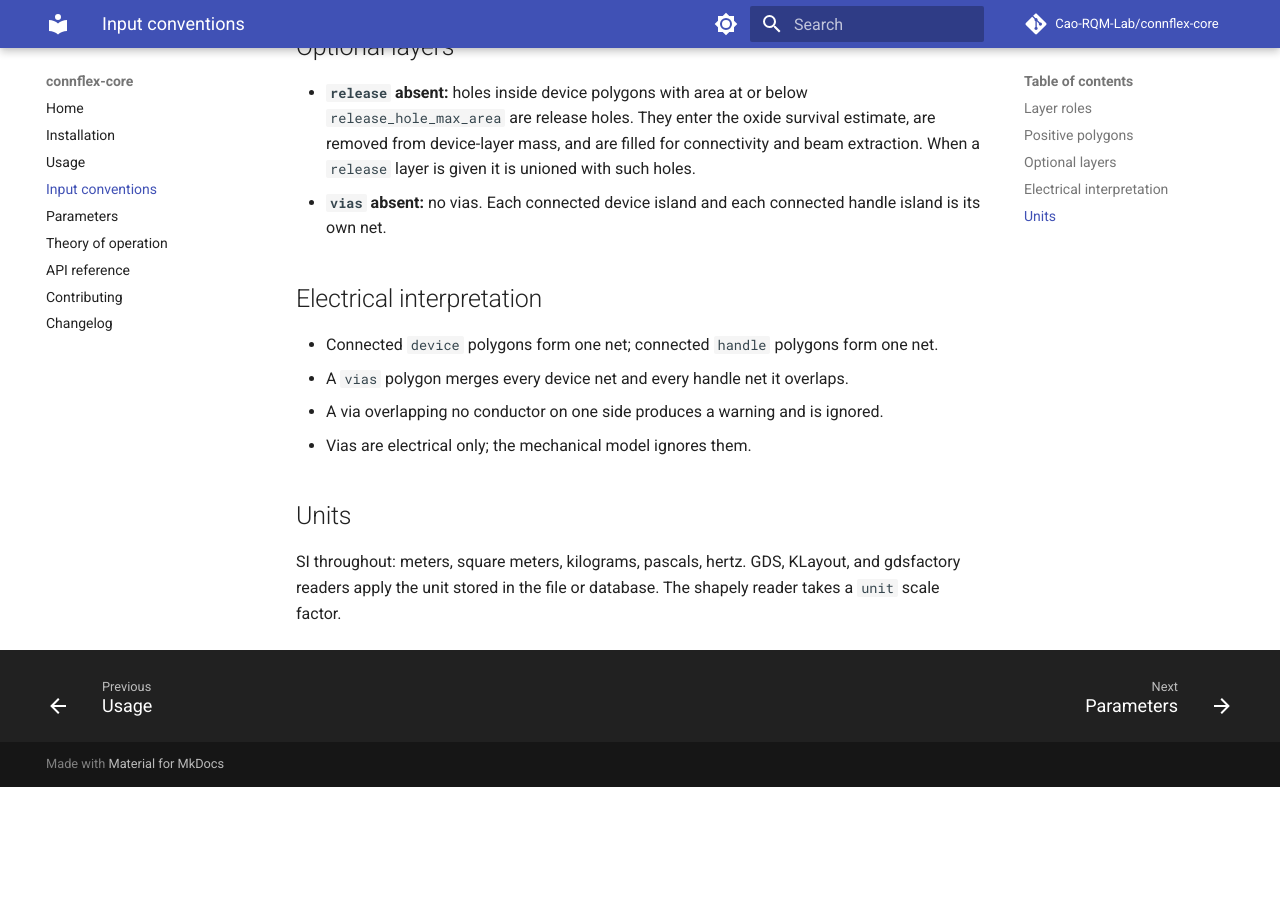
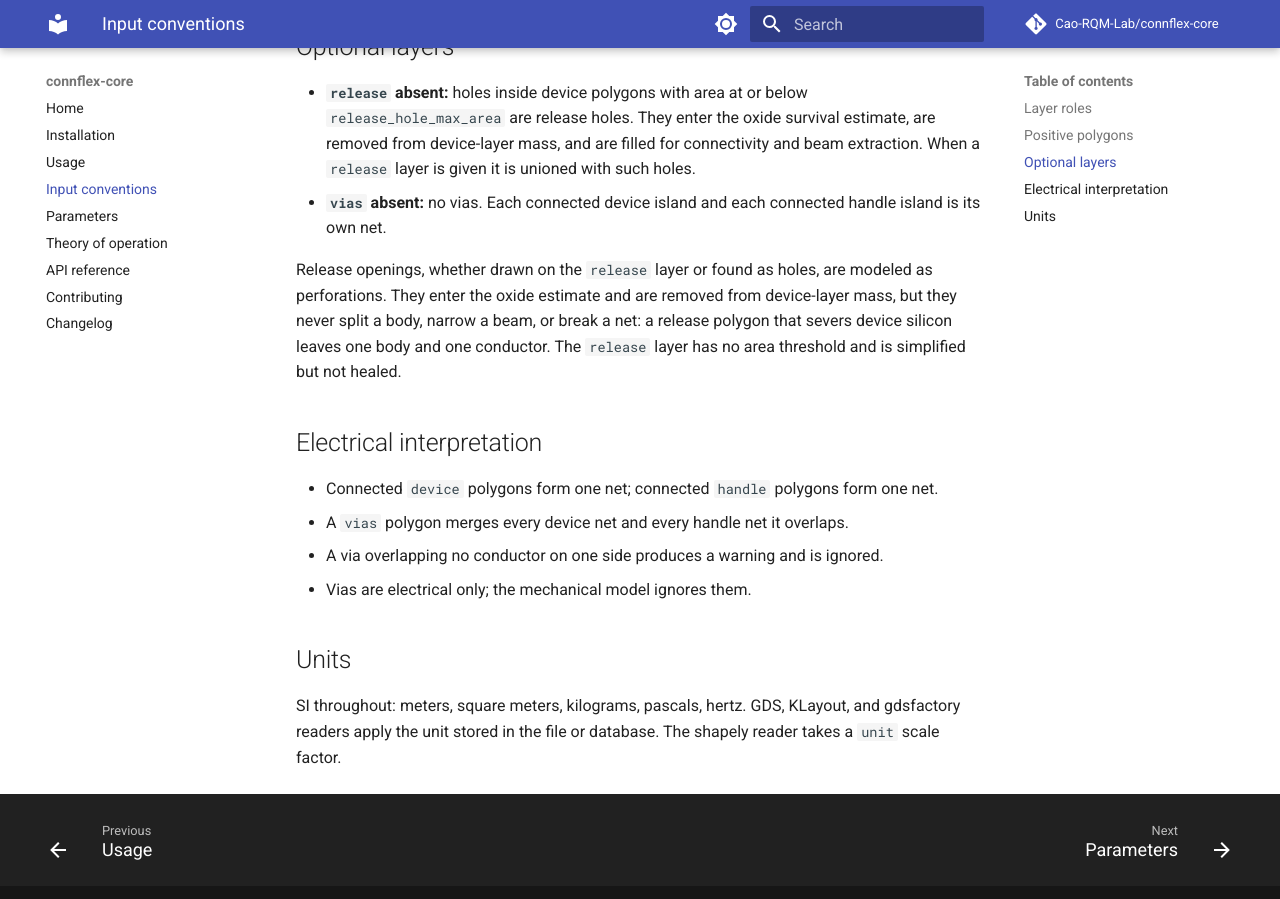
Before and after one commit to Cao-RQM-Lab/connflex-core, an MkDocs documentation site: the page built from docs/conventions.md, in a window 1280 px wide and 900 px high, scrolled down 721 px. Built offline with MkDocs 1.6.1 and Material for MkDocs 9.7.7, drawn with Linux system fonts in a browser that asks for light colours; comment, search, counter and statistics services are not loaded; before the commit the page ends 1508 px from its top, so only the background shows below that.

Commit message:
Document release openings as perforations
State on the conventions page that a release polygon never splits a
body, narrows a beam, or breaks a net, and that the release layer has no
area threshold and is not healed.

```diff
--- a/docs/conventions.md
+++ b/docs/conventions.md
@@ -29,6 +29,13 @@ polygons within one role are unioned.
 - **`vias` absent:** no vias. Each connected device island and each connected
   handle island is its own net.
 
+Release openings, whether drawn on the `release` layer or found as holes,
+are modeled as perforations. They enter the oxide estimate and are removed
+from device-layer mass, but they never split a body, narrow a beam, or break
+a net: a release polygon that severs device silicon leaves one body and one
+conductor. The `release` layer has no area threshold and is simplified but
+not healed.
+
 ## Electrical interpretation
 
 - Connected `device` polygons form one net; connected `handle` polygons form
```
